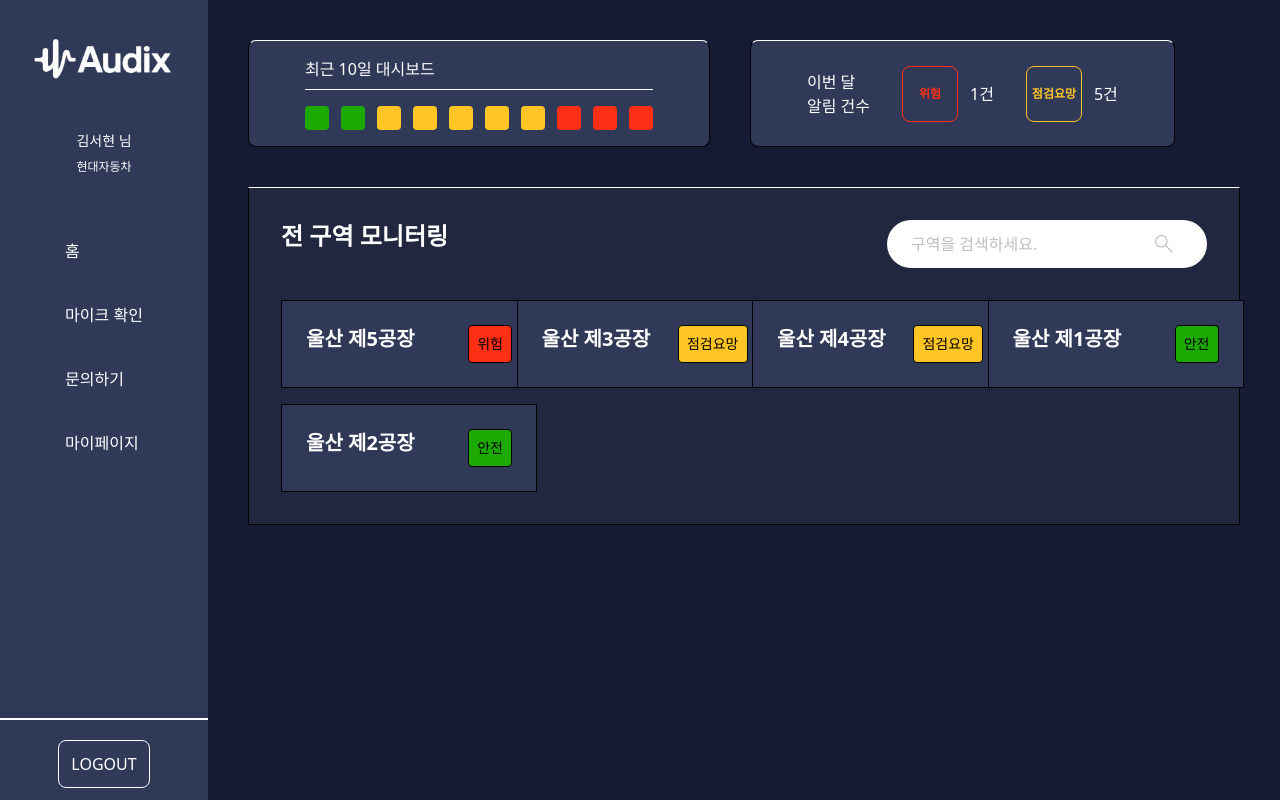
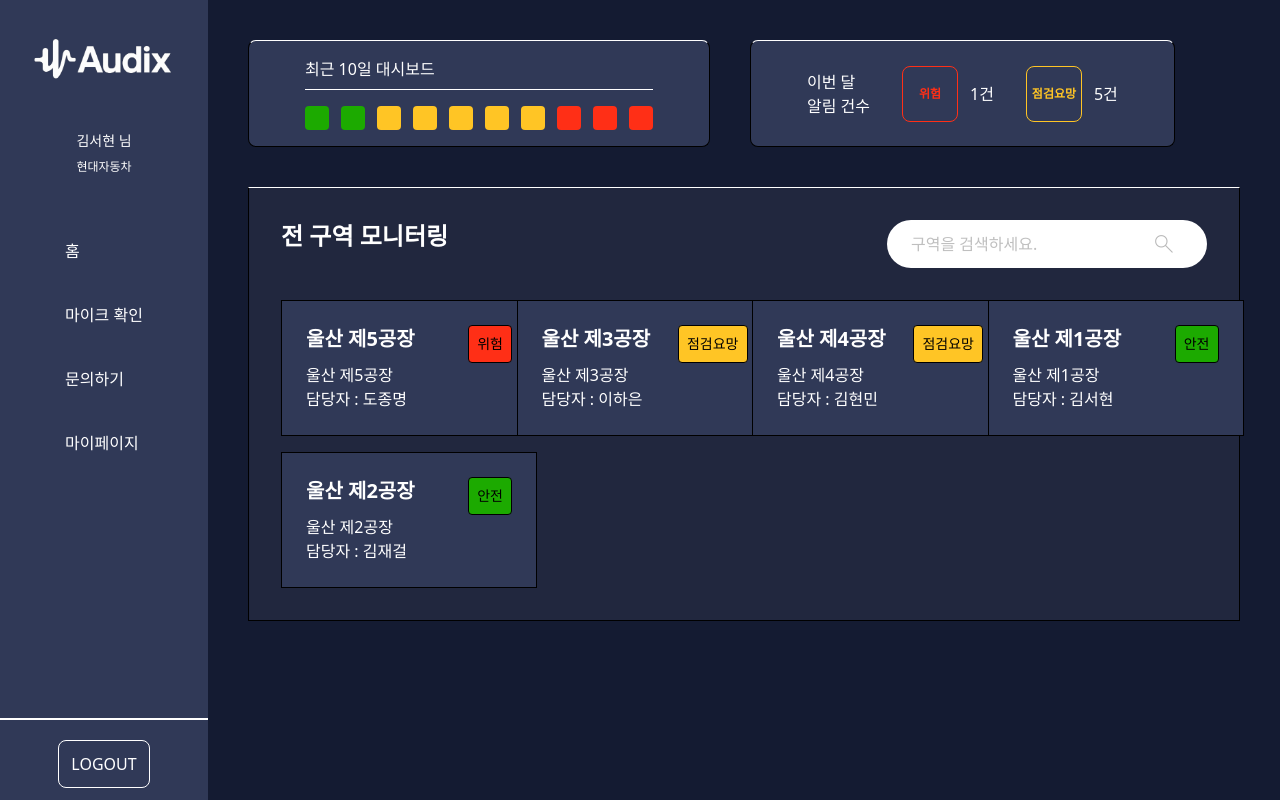
Before and after one commit to seohyeon0219/Audix-Web-FE, a Next.js app: page /area in a window 1280 px wide. Built offline with nearby package versions, Linux system fonts and the light colour scheme.

Commit message:
Feat: 담당자 출력 기능 재활성화

```diff
--- a/src/components/areaMonitoring/areaCard.tsx
+++ b/src/components/areaMonitoring/areaCard.tsx
@@ -33,9 +33,10 @@ export default function AreaCard ({ data, index, onClick }: AreaCardProps) {
                 </div>
             </div>
             {/* 하단 : 담당자 */}
-            {/* <div>
+            <div>
+                <p className="text-white">{data.name}</p>
                 <p className="text-white">담당자 : {data.manager}</p>
-            </div> */}
+            </div>
         </div>
     )
 }
```
